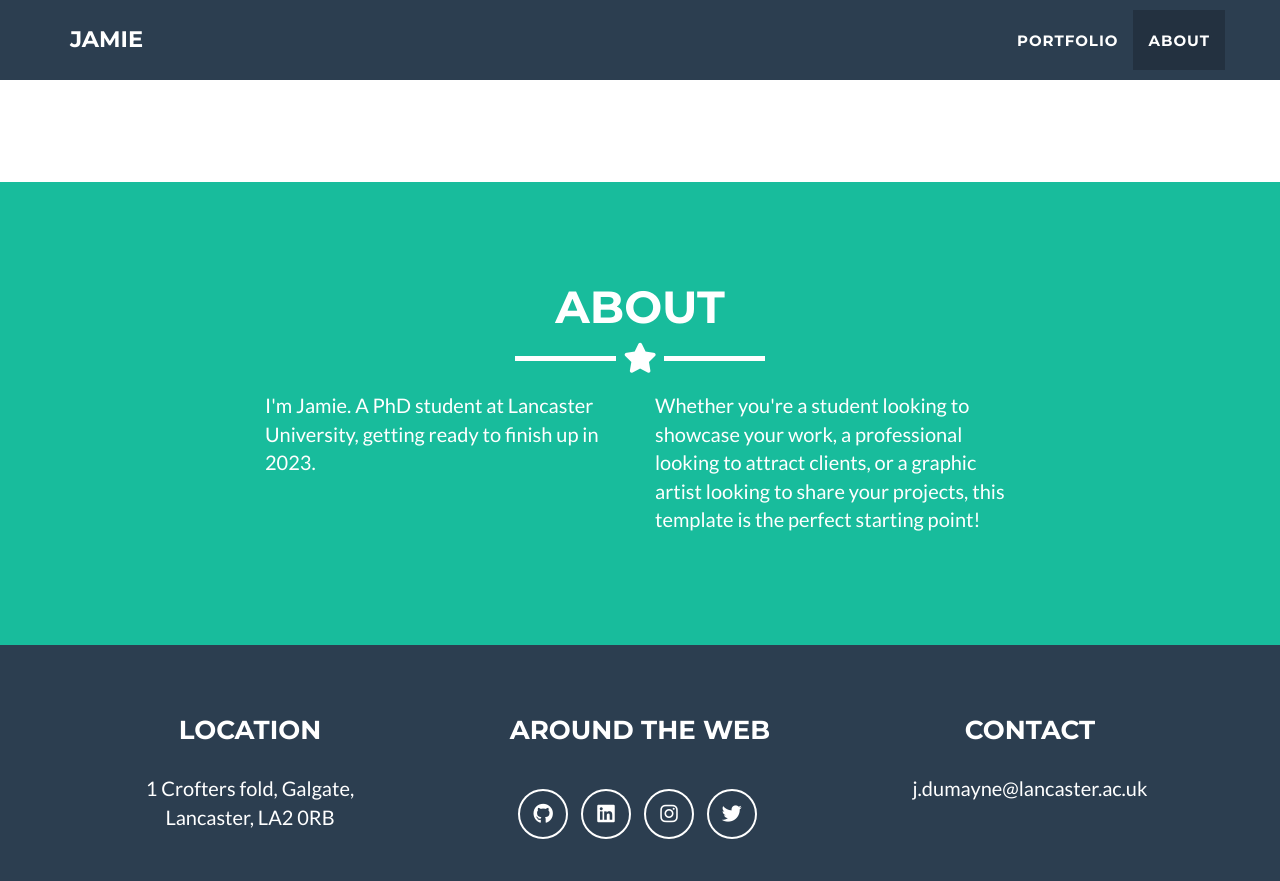
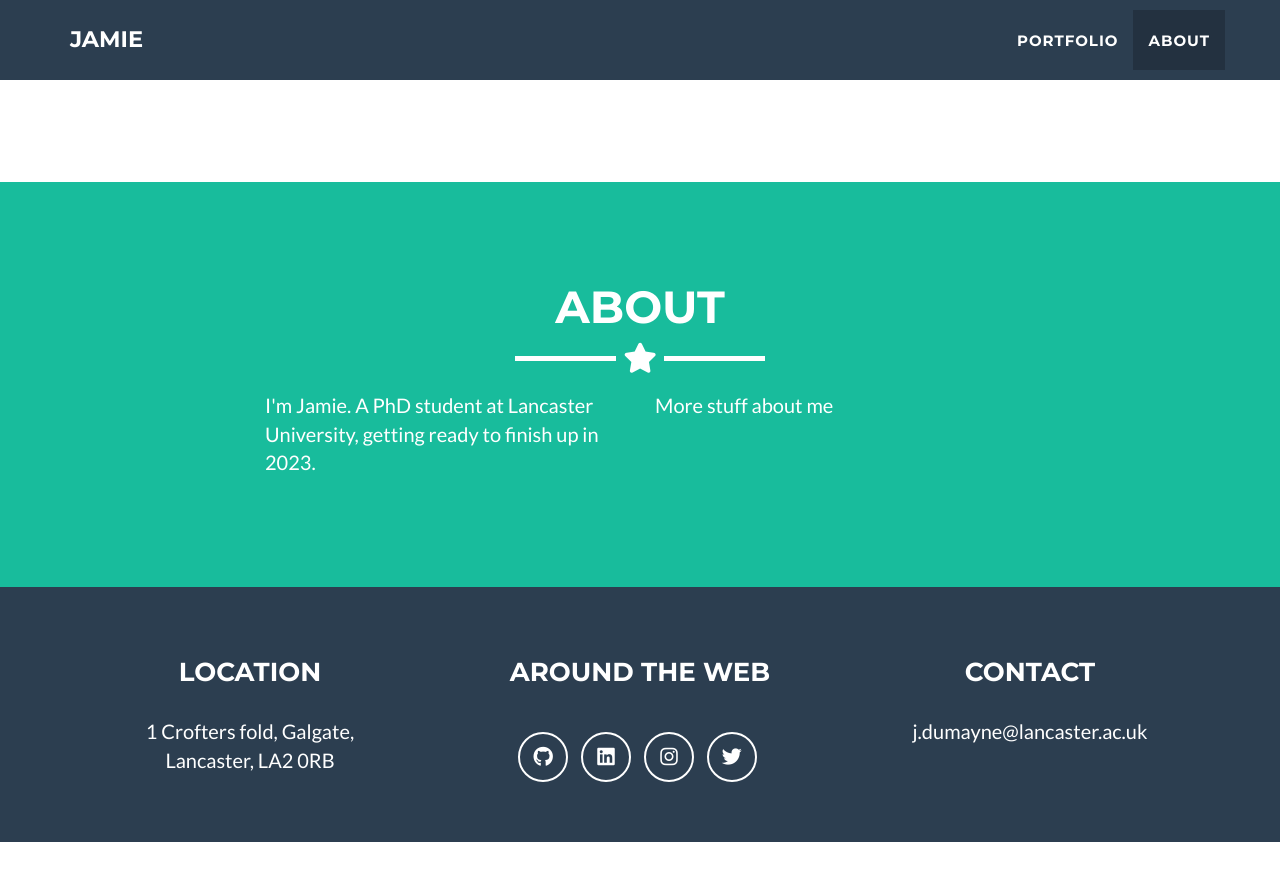
Before and after one commit to jamiedumayne/jamiedumayne.github.io, a Jekyll site: the page built from _posts/2014-07-18-project-1.markdown, in a window 1280 px wide and 900 px high, scrolled down 1490 px. Shown: the top 881 px of the window. Built offline with Jekyll 4.4.1, drawn with Linux system fonts in a browser that asks for light colours; after the commit the page ends 2332 px from its top, so only the background shows below that.

```diff
--- a/_includes/about.html
+++ b/_includes/about.html
@@ -12,8 +12,7 @@
         <p>I'm Jamie. A PhD student at Lancaster University, getting ready to finish up in 2023. </p>
       </div>
       <div class="col-lg-4">
-        <p>Whether you're a student looking to showcase your work, a professional looking to attract clients, or
-          a graphic artist looking to share your projects, this template is the perfect starting point! </p>
+        <p>More stuff about me </p>
       </div>
     </div>
   </div>
--- a/_posts/2014-07-17-project-2.markdown
+++ b/_posts/2014-07-17-project-2.markdown
@@ -3,5 +3,5 @@
 modal-id: 2
 img: KNN_icon.png
 alt: Medicine image
-description: Developed a machine learning model to classify someone's liklihood of having diabetes. Code available on <a href="https://www.kaggle.com/code/jamiedumayne/diabetes-data-set-knn/notebook">Kaggle</a>
+description: Developed a machine learning model to classify someone's liklihood of having diabetes. Code available on <a href="https://www.kaggle.com/code/jamiedumayne/diabetes-data-set-knn/notebook"  target="_blank">Kaggle</a>
 ---
```
